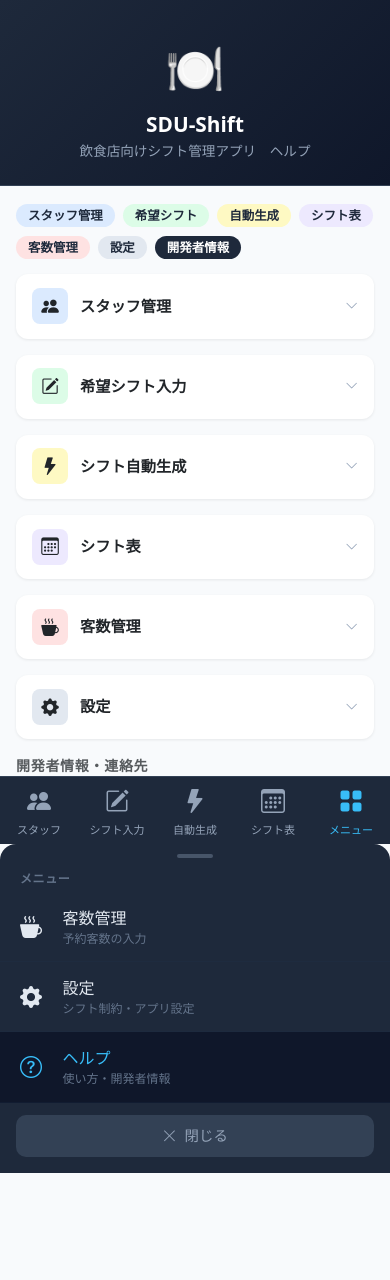
After one commit to Richiesss/shift-tool, a Flask app: page /help/ in a window 390 px wide. The commit adds this page. Run offline with Flask 3, Linux system fonts and the light colour scheme; parts of the project's set-up code (start-up, migrations or seed data) failed here and were passed over; some libraries are stand-ins or nearby versions.

Commit message:
feat: add help page with usage guide and developer info
- /help route with accordion sections for each feature
- Covers: スタッフ管理, 希望シフト, 自動生成, シフト表, 客数管理, 設定
- Developer card with email and GitHub link
- Anchor links in TOC chips auto-expand the relevant section
- Added ヘルプ to desktop sidebar, hamburger drawer, and _in_drawer detection

Co-Authored-By: Claude Sonnet 4.6 <noreply@anthropic.com>

```diff
--- /dev/null
+++ b/routes/help_routes.py
@@ -0,0 +1,8 @@
+from flask import Blueprint, render_template
+
+bp = Blueprint("help", __name__, url_prefix="/help")
+
+
+@bp.get("/")
+def index():
+    return render_template("help/index.html")
--- a/templates/base.html
+++ b/templates/base.html
@@ -138,6 +138,7 @@
     ('schedule.list_periods','bi-calendar3',      'シフト表'),
     ('customers.list_periods','bi-cup-hot-fill',  '客数管理'),
     ('settings.index',       'bi-gear-fill',      '設定'),
+    ('help.index',           'bi-question-circle','ヘルプ'),
   ] %}
   {% for endpoint, icon, label in nav_items %}
   <a href="{{ url_for(endpoint) }}"
@@ -155,7 +156,8 @@
 <!-- Mobile Bottom Nav -->
 {% set _in_drawer = request.endpoint and (
     request.endpoint.startswith('customers') or
-    request.endpoint.startswith('settings')
+    request.endpoint.startswith('settings') or
+    request.endpoint.startswith('help')
 ) %}
 <div class="bottom-nav">
   {% for endpoint, icon, label in [
@@ -184,8 +186,9 @@
   <div class="drawer-title">メニュー</div>
 
   {% for endpoint, icon, label, desc in [
-    ('customers.list_periods', 'bi-cup-hot-fill',  '客数管理',  '予約客数の入力'),
-    ('settings.index',         'bi-gear-fill',     '設定',      'シフト制約・アプリ設定'),
+    ('customers.list_periods', 'bi-cup-hot-fill',    '客数管理',  '予約客数の入力'),
+    ('settings.index',         'bi-gear-fill',       '設定',      'シフト制約・アプリ設定'),
+    ('help.index',             'bi-question-circle', 'ヘルプ',    '使い方・開発者情報'),
   ] %}
   <a href="{{ url_for(endpoint) }}"
      class="{{ 'active' if request.endpoint and request.endpoint.startswith(endpoint.split('.')[0]) else '' }}"
--- /dev/null
+++ b/templates/help/index.html
@@ -0,0 +1,328 @@
+{% extends "base.html" %}
+{% block title %}ヘルプ - SDU-Shift{% endblock %}
+{% block head %}
+<style>
+  .help-hero {
+    background: linear-gradient(135deg, #1e293b 0%, #0f172a 100%);
+    color: white; padding: 2rem 1rem 1.5rem; text-align: center;
+    border-bottom: 1px solid #334155;
+  }
+  .help-hero .app-icon { font-size: 3rem; margin-bottom: .5rem; }
+  .help-hero h2 { font-size: 1.3rem; font-weight: 700; margin: 0 0 .25rem; }
+  .help-hero p  { color: #94a3b8; font-size: .85rem; margin: 0; }
+
+  .help-section { margin-bottom: 1rem; }
+
+  .help-card {
+    background: white; border-radius: 12px;
+    box-shadow: 0 1px 3px rgba(0,0,0,.08); overflow: hidden;
+  }
+  .help-card-header {
+    display: flex; align-items: center; gap: .75rem;
+    padding: .85rem 1rem; cursor: pointer;
+    border-bottom: 1px solid transparent;
+    transition: background .15s; user-select: none;
+  }
+  .help-card-header:hover { background: #f8fafc; }
+  .help-card-header.open  { border-bottom-color: #e2e8f0; }
+  .help-card-icon {
+    width: 36px; height: 36px; border-radius: 8px;
+    display: flex; align-items: center; justify-content: center;
+    font-size: 1.1rem; flex-shrink: 0;
+  }
+  .help-card-title { font-weight: 600; font-size: .95rem; flex-grow: 1; }
+  .help-card-chevron { color: #94a3b8; font-size: .8rem; transition: transform .2s; }
+  .help-card-chevron.open { transform: rotate(180deg); }
+  .help-card-body { padding: 1rem; display: none; font-size: .88rem; line-height: 1.7; }
+  .help-card-body.open { display: block; }
+
+  .step-list { list-style: none; padding: 0; margin: 0; }
+  .step-list li {
+    display: flex; gap: .75rem; padding: .4rem 0;
+    border-bottom: 1px solid #f1f5f9;
+  }
+  .step-list li:last-child { border-bottom: none; }
+  .step-num {
+    width: 22px; height: 22px; background: #0ea5e9; color: white;
+    border-radius: 50%; font-size: .72rem; font-weight: 700;
+    display: flex; align-items: center; justify-content: center; flex-shrink: 0;
+    margin-top: 1px;
+  }
+  .tip-box {
+    background: #f0f9ff; border-left: 3px solid #0ea5e9;
+    border-radius: 0 8px 8px 0; padding: .6rem .85rem;
+    font-size: .82rem; color: #0c4a6e; margin-top: .75rem;
+  }
+  .warn-box {
+    background: #fffbeb; border-left: 3px solid #f59e0b;
+    border-radius: 0 8px 8px 0; padding: .6rem .85rem;
+    font-size: .82rem; color: #78350f; margin-top: .75rem;
+  }
+  kbd {
+    background: #1e293b; color: white; border-radius: 4px;
+    padding: 1px 6px; font-size: .78rem; font-family: monospace;
+  }
+
+  /* 開発者カード */
+  .dev-card {
+    background: #1e293b; color: white; border-radius: 12px;
+    padding: 1.25rem; margin-top: .5rem;
+  }
+  .dev-avatar {
+    width: 52px; height: 52px; border-radius: 50%;
+    background: linear-gradient(135deg, #0ea5e9, #6366f1);
+    display: flex; align-items: center; justify-content: center;
+    font-size: 1.5rem; flex-shrink: 0;
+  }
+  .dev-contact a {
+    display: flex; align-items: center; gap: .5rem;
+    color: #94a3b8; text-decoration: none; font-size: .85rem;
+    padding: .35rem 0; transition: color .15s;
+  }
+  .dev-contact a:hover { color: #38bdf8; }
+  .version-badge {
+    display: inline-block; background: #334155; color: #94a3b8;
+    border-radius: 20px; padding: 2px 10px; font-size: .72rem;
+    font-family: monospace;
+  }
+</style>
+{% endblock %}
+
+{% block content %}
+<!-- ヒーロー -->
+<div class="help-hero">
+  <div class="app-icon">🍽️</div>
+  <h2>SDU-Shift</h2>
+  <p>飲食店向けシフト管理アプリ　ヘルプ</p>
+</div>
+
+<div class="content">
+
+  <!-- ── 目次 ── -->
+  <div class="d-flex flex-wrap gap-2 mb-3">
+    {% for anchor, label, color in [
+      ('#staff',    'スタッフ管理',   '#dbeafe'),
+      ('#shift',    '希望シフト',     '#dcfce7'),
+      ('#generate', '自動生成',       '#fef9c3'),
+      ('#schedule', 'シフト表',       '#ede9fe'),
+      ('#customer', '客数管理',       '#fee2e2'),
+      ('#settings', '設定',           '#e2e8f0'),
+      ('#dev',      '開発者情報',     '#1e293b'),
+    ] %}
+    <a href="{{ anchor }}" class="text-decoration-none">
+      <span style="background:{{ color }};color:#1e293b;border-radius:20px;
+                   padding:3px 12px;font-size:.78rem;font-weight:600;
+                   {% if anchor == '#dev' %}color:white{% endif %}">
+        {{ label }}
+      </span>
+    </a>
+    {% endfor %}
+  </div>
+
+  {# ── セクションマクロ ── #}
+  {% macro section(id, icon, icon_bg, title, content_id) %}
+  <div class="help-section" id="{{ id }}">
+    <div class="help-card">
+      <div class="help-card-header" onclick="toggleCard(this, '{{ content_id }}')">
+        <div class="help-card-icon" style="background:{{ icon_bg }}">
+          <i class="bi {{ icon }}"></i>
+        </div>
+        <span class="help-card-title">{{ title }}</span>
+        <i class="bi bi-chevron-down help-card-chevron"></i>
+      </div>
+      <div class="help-card-body" id="{{ content_id }}">
+  {% endmacro %}
+
+  {# スタッフ管理 #}
+  {{ section('staff', 'bi-people-fill', '#dbeafe', 'スタッフ管理', 'body-staff') }}
+        <ul class="step-list">
+          <li><span class="step-num">1</span><div><strong>スタッフを追加</strong>する — 「＋ スタッフを追加」ボタンから名前・ポジション・リーダー設定などを入力。</div></li>
+          <li><span class="step-num">2</span><div><strong>並び順を変更</strong>する — 各カード左端の <i class="bi bi-grip-vertical text-muted"></i> をドラッグして順番を入れ替えられます。</div></li>
+          <li><span class="step-num">3</span><div><strong>アーカイブ</strong>する — 退職・長期休暇などのスタッフはアーカイブにすることで一覧から非表示になります。データは保持されます。</div></li>
+        </ul>
+        <div class="tip-box">
+          <i class="bi bi-lightbulb-fill me-1"></i>
+          <strong>リーダー設定</strong>：自動生成時にリーダー最低人数の制約が適用されます。ポジションごとに設定できます。
+        </div>
+      </div>
+    </div>
+  </div>
+
+  {# 希望シフト入力 #}
+  {{ section('shift', 'bi-pencil-square', '#dcfce7', '希望シフト入力', 'body-shift') }}
+        <ul class="step-list">
+          <li><span class="step-num">1</span><div><strong>期間を作成</strong>する — 年月を選び「前半（1〜15日）」または「後半（16〜末日）」を選択。</div></li>
+          <li><span class="step-num">2</span><div><strong>希望を入力</strong>する — スタッフ名で検索して個別入力、または「全員一覧」で一括確認。</div></li>
+          <li><span class="step-num">3</span><div><strong>CSVでインポート</strong>する — GoogleフォームなどからエクスポートしたCSVをそのまま読み込めます。</div></li>
+        </ul>
+        <div class="tip-box">
+          <i class="bi bi-lightbulb-fill me-1"></i>
+          <strong>入力モード：</strong>
+          1人フォーカスモード（デフォルト）では名前を検索して1人ずつ入力。全員一覧モードはスクロールで全員を一度に確認できます。
+        </div>
+        <div class="warn-box">
+          <i class="bi bi-exclamation-triangle-fill me-1"></i>
+          最新4期間分が一覧に表示されます。それ以前は「すべて表示」から確認できます。
+        </div>
+      </div>
+    </div>
+  </div>
+
+  {# 自動生成 #}
+  {{ section('generate', 'bi-lightning-fill', '#fef9c3', 'シフト自動生成', 'body-generate') }}
+        <ul class="step-list">
+          <li><span class="step-num">1</span><div><strong>希望シフトを入力済みの期間</strong>を選択する。</div></li>
+          <li><span class="step-num">2</span><div><strong>優先度を設定</strong>する（各項目の <i class="bi bi-question-circle text-muted"></i> をタップすると詳細説明が表示されます）。</div></li>
+          <li><span class="step-num">3</span><div><strong>「生成開始」</strong>ボタンを押す。最大25秒で最適なシフトを算出します。</div></li>
+        </ul>
+
+        <div class="mt-2 mb-1 small fw-semibold text-muted">優先度設定の意味</div>
+        <table class="table table-sm table-bordered" style="font-size:.82rem">
+          <thead class="table-light"><tr><th>設定項目</th><th>内容</th></tr></thead>
+          <tbody>
+            <tr><td>希望シフト尊重</td><td>スタッフの希望日程をどれだけ重視するか</td></tr>
+            <tr><td>公平な配分</td><td>出勤日数・朝食/ディナーの偏りを均す度合い</td></tr>
+            <tr><td>連続出勤回避</td><td>同じスタッフが連日出勤しないよう制限する強さ</td></tr>
+            <tr><td>固定パターン</td><td>各スタッフに設定した固定シフトパターンの適用度</td></tr>
+          </tbody>
+        </table>
+        <div class="warn-box">
+          <i class="bi bi-exclamation-triangle-fill me-1"></i>
+          生成中は他の画面に移動しても構いません。完了後に「シフト表」から結果を確認してください。
+        </div>
+      </div>
+    </div>
+  </div>
+
+  {# シフト表 #}
+  {{ section('schedule', 'bi-calendar3', '#ede9fe', 'シフト表', 'body-schedule') }}
+        <ul class="step-list">
+          <li><span class="step-num">1</span><div><strong>朝食/ディナー・ホール/キッチン</strong>のタブで表示を切り替えます。</div></li>
+          <li><span class="step-num">2</span><div><strong>セルをタップ</strong>すると手動で担当を追加・変更できます。</div></li>
+          <li><span class="step-num">3</span><div><strong>日付ヘッダーをタップ</strong>するとその日の全員のタイムラインを確認できます。</div></li>
+          <li><span class="step-num">4</span><div>右上のボタンから <strong>Excel / PDF</strong> でエクスポートできます。</div></li>
+        </ul>
+
+        <div class="mt-2 mb-1 small fw-semibold text-muted">人員不足アラート</div>
+        <p class="mb-1">ページ上部に不足がある場合はカードが表示されます。タップするとスロット×ポジション別の不足日チップが展開されます。</p>
+        <div class="d-flex gap-2 flex-wrap mb-2" style="font-size:.8rem">
+          <span style="background:#fecaca;color:#991b1b;border-radius:4px;padding:2px 8px;font-weight:600">赤：人員不足</span>
+          <span style="background:#fde68a;color:#92400e;border-radius:4px;padding:2px 8px;font-weight:600">黄：リーダー不足</span>
+        </div>
+
+        <div class="mt-2 mb-1 small fw-semibold text-muted">応援要員の追加</div>
+        <p class="mb-0">セルをタップ →「応援で追加」セクションで時間帯を指定して追加。プリセット（全時間/早番/遅番）で素早く設定できます。</p>
+      </div>
+    </div>
+  </div>
+
+  {# 客数管理 #}
+  {{ section('customer', 'bi-cup-hot-fill', '#fee2e2', '客数管理', 'body-customer') }}
+        <ul class="step-list">
+          <li><span class="step-num">1</span><div>期間を選択して各日の<strong>予約客数（朝食・ディナー）</strong>を入力します。</div></li>
+          <li><span class="step-num">2</span><div>閾値を超えると<strong>赤</strong>、以下は<strong>緑</strong>で色分け表示されます。</div></li>
+          <li><span class="step-num">3</span><div>閾値は「設定」ページの<strong>客数閾値</strong>から変更できます。</div></li>
+        </ul>
+        <div class="tip-box">
+          <i class="bi bi-lightbulb-fill me-1"></i>
+          客数の多い日を一目で把握してシフト配置の参考にしてください。
+        </div>
+      </div>
+    </div>
+  </div>
+
+  {# 設定 #}
+  {{ section('settings', 'bi-gear-fill', '#e2e8f0', '設定', 'body-settings') }}
+        <table class="table table-sm table-bordered" style="font-size:.82rem">
+          <thead class="table-light"><tr><th>項目</th><th>内容</th></tr></thead>
+          <tbody>
+            <tr><td>シフト制約</td><td>各スロット×ポジションの最低人数・最低リーダー数を設定</td></tr>
+            <tr><td>客数閾値</td><td>客数管理の色分け基準を朝食/ディナー別に設定</td></tr>
+            <tr><td>バックアップ</td><td>全データをJSONファイルでダウンロード</td></tr>
+            <tr><td>リストア</td><td>バックアップJSONからデータを復元（既存データは上書き）</td></tr>
+          </tbody>
+        </table>
+        <div class="warn-box">
+          <i class="bi bi-exclamation-triangle-fill me-1"></i>
+          リストアを実行すると既存のデータはすべて置き換わります。事前にバックアップを取ることを推奨します。
+        </div>
+      </div>
+    </div>
+  </div>
+
+  <!-- ── 開発者情報 ── -->
+  <div class="help-section" id="dev">
+    <div class="small text-muted fw-semibold mb-2" style="letter-spacing:.05em;text-transform:uppercase">
+      開発者情報・連絡先
+    </div>
+    <div class="dev-card">
+      <div class="d-flex align-items-center gap-3 mb-3">
+        <div class="dev-avatar">👨‍💻</div>
+        <div>
+          <div class="fw-semibold" style="font-size:1rem">SDU-Shift 開発チーム</div>
+          <span class="version-badge mt-1">v1.0  Flask + OR-Tools</span>
+        </div>
+      </div>
+
+      <div class="dev-contact">
+        <div class="small text-muted mb-1" style="letter-spacing:.04em;text-transform:uppercase;font-size:.68rem">連絡先</div>
+        <a href="mailto:m1m02530125@oit.ac.jp">
+          <i class="bi bi-envelope-fill" style="color:#38bdf8"></i>
+          m1m02530125@oit.ac.jp
+        </a>
+        <a href="https://github.com/Richiesss/shift-tool" target="_blank" rel="noopener">
+          <i class="bi bi-github" style="color:#94a3b8"></i>
+          github.com/Richiesss/shift-tool
+        </a>
+      </div>
+
+      <hr style="border-color:#334155;margin:1rem 0 .75rem">
+
+      <div class="small text-muted" style="line-height:1.8">
+        <div class="mb-1">
+          <i class="bi bi-info-circle me-1" style="color:#38bdf8"></i>
+          バグ報告・機能要望は上記メールまたは GitHub Issues へ
+        </div>
+        <div class="mb-1">
+          <i class="bi bi-tools me-1" style="color:#38bdf8"></i>
+          技術スタック：Flask / PostgreSQL (Neon) / OR-Tools CP-SAT / Bootstrap 5
+        </div>
+        <div>
+          <i class="bi bi-cloud me-1" style="color:#38bdf8"></i>
+          ホスティング：HuggingFace Spaces（無料プラン）
+        </div>
+      </div>
+    </div>
+  </div>
+
+  <!-- フッター余白 -->
+  <div style="height:1rem"></div>
+</div>
+{% endblock %}
+
+{% block scripts %}
+<script>
+function toggleCard(header, bodyId) {
+  const body    = document.getElementById(bodyId);
+  const chevron = header.querySelector('.help-card-chevron');
+  const isOpen  = body.classList.contains('open');
+  body.classList.toggle('open', !isOpen);
+  header.classList.toggle('open', !isOpen);
+  chevron.classList.toggle('open', !isOpen);
+}
+
+// アンカーリンクで自動展開
+(function() {
+  const hash = location.hash;
+  if (!hash) return;
+  const section = document.querySelector(hash);
+  if (!section) return;
+  const header = section.querySelector('.help-card-header');
+  if (header) {
+    const bodyId = header.getAttribute('onclick').match(/'([^']+)'\s*\)/)[1];
+    toggleCard(header, bodyId);
+    setTimeout(() => section.scrollIntoView({ behavior: 'smooth', block: 'start' }), 100);
+  }
+})();
+</script>
+{% endblock %}
--- a/web_app.py
+++ b/web_app.py
@@ -73,6 +73,7 @@ def create_app():
     from routes.customers import bp as cust_bp
     from routes.settings_routes import bp as settings_bp
     from routes.export_routes import bp as export_bp
+    from routes.help_routes import bp as help_bp
 
     app.register_blueprint(emp_bp)
     app.register_blueprint(shifts_bp)
@@ -81,6 +82,7 @@ def create_app():
     app.register_blueprint(cust_bp)
     app.register_blueprint(settings_bp)
     app.register_blueprint(export_bp)
+    app.register_blueprint(help_bp)
 
     @app.teardown_appcontext
     def close_db(error):
```
